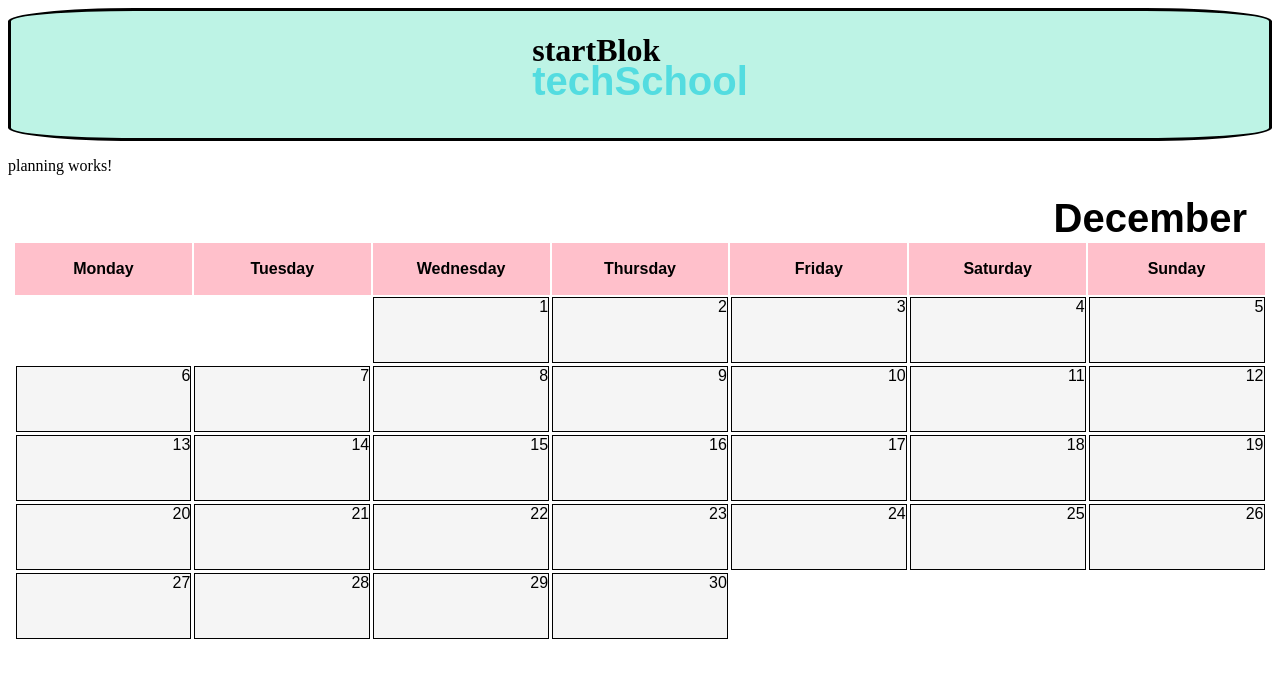
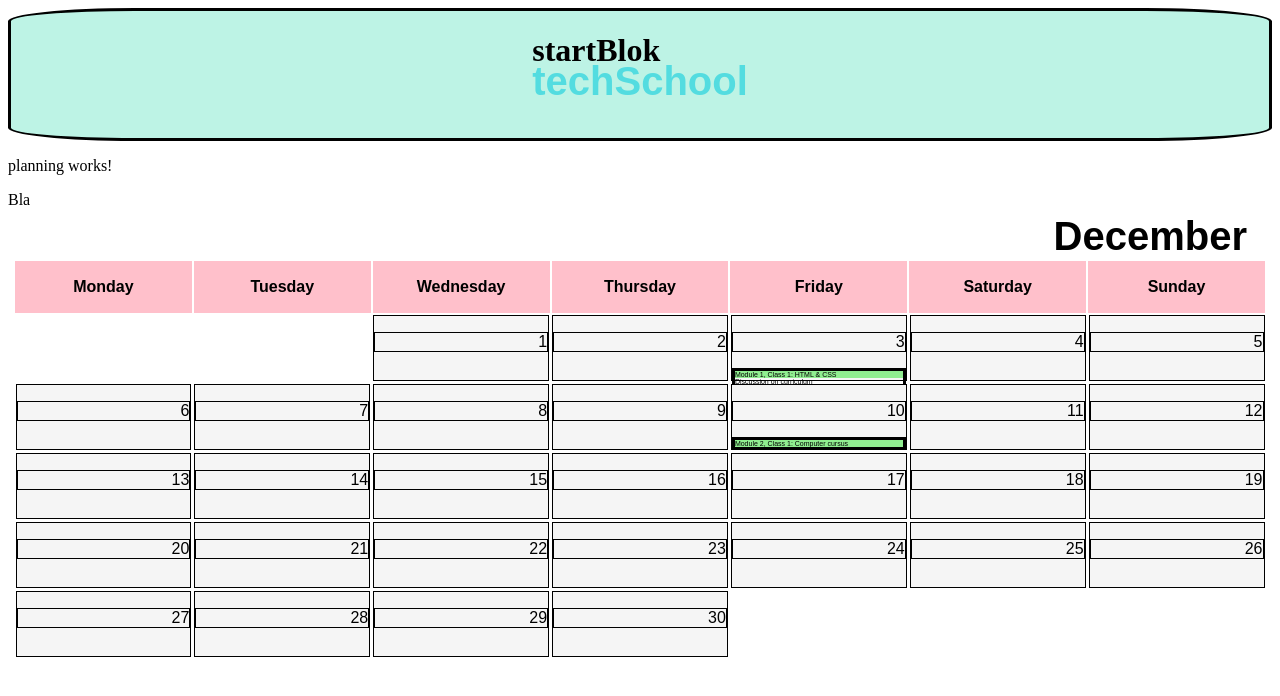
Before and after one commit to CharleeSF/techschool, an Angular app: page /planning in a window 1280 px wide. Shown: the top 696 px of the page. Built offline with nearby package versions, Linux system fonts and the light colour scheme.

Commit message:
Event reading from json file is working

```diff
--- a/src/app/app.module.ts
+++ b/src/app/app.module.ts
@@ -8,6 +8,7 @@ import { AppComponent } from './app.component';
 import { MainComponent } from 'app/main/main.component';
 import { PlanningComponent } from './planning/planning.component';
 import { CalendarComponent } from './calendar/calendar.component';
+import { EventService } from './calendar/events.service';
 
 @NgModule({
   declarations: [
@@ -25,7 +26,7 @@ import { CalendarComponent } from './calendar/calendar.component';
       { path: 'planning', component: PlanningComponent }
     ])
   ],
-  providers: [],
+  providers: [EventService],
   bootstrap: [AppComponent]
 })
 export class AppModule { }
--- a/src/app/calendar/calendar.component.css
+++ b/src/app/calendar/calendar.component.css
@@ -32,12 +32,28 @@ th {
     height: 4em;
     background-color: rgb(245, 245, 245);
     text-align: right;
+
+
 }
 
 #day-container:hover {
     background-color: lightgrey;
 }
 
-.invisible {
-    background-color: red;
+.events {
+    border: black solid;
 }
+.event {
+    font-size: 7px;
+    margin: 0px;
+    padding: 0px;
+    text-align: left;
+}
+
+#daynum {
+    border: black solid 1px;
+}
+
+.lecture {
+    background-color: lightgreen;
+}
--- a/src/app/calendar/calendar.component.html
+++ b/src/app/calendar/calendar.component.html
@@ -1,4 +1,5 @@
-<div id="calendar-container">
+Bla
+<div id="calendar-container" *ngIf="state!==undefined">
   <h3>{{monthNames[state.month-1]}}</h3>
   <table>
     <tr>
@@ -6,7 +7,14 @@
     </tr>
     <tr id="week-list" *ngFor="let week of state.weeks">
       <td id="day-list" *ngFor="let day of week.days">
-        <p id="day-container" *ngIf="day!==undefined">{{day.monthNum}}</p>
+        <section id="day-container" *ngIf="day!==undefined">
+          <p id="daynum">{{day.monthNum}}</p>
+          <section *ngIf="day.events.length>0" class="events">
+            <p *ngFor="let event of day.events" class="event" [class.lecture]="event.isLecture">
+              {{event.description}}
+            </p>
+          </section>
+        </section>
       </td>
     </tr>
   </table>
--- a/src/app/calendar/calendar.component.ts
+++ b/src/app/calendar/calendar.component.ts
@@ -1,4 +1,6 @@
 import { Component, OnInit } from '@angular/core';
+import { EventService } from './events.service';
+
 const NUMBER_OF_WEEKDAYS = 7;
 const MONTH_NAMES = ['January', 'February',
                     'March', 'April',
@@ -16,15 +18,25 @@ export class CalendarComponent implements OnInit {
 
   state: Month;
   monthNames: string[];
+  data: Map<String,Map<string,Array<Map<string, string>>>>;
 
-  constructor() { }
+  constructor(private eventService: EventService) { }
 
   ngOnInit() {
+    this.eventService.getEvents()
+        .subscribe(data =>
+          this.state = consumeData(this, year, month, data));
+
     let [year, month] = getNow();
-    this.state = new Month(year, month);
     this.monthNames = MONTH_NAMES;
+
   }
 
+  printEvents = getEvents;
+}
+
+function consumeData(object, year, month, data) {
+  return new Month(year, month, data);
 }
 
 class Month {
@@ -32,13 +44,13 @@ class Month {
   startDay: number;
   numDays: number;
   weeks: Week[];
-  constructor(year, month) {
+  constructor(year, month, data) {
     this.month = month;
     this.startDay = getStartDay(year, month); // on what day of the week falls the first day
     this.numDays = getNumDays(year, month);
     this.weeks = [];
     while ((this.weeks.length*NUMBER_OF_WEEKDAYS-this.startDay)<this.numDays) {
-      this.weeks.push(new Week(this.weeks.length, this.startDay, this.numDays));
+      this.weeks.push(new Week(data, year, this.month, this.weeks.length, this.startDay, this.numDays));
     }
   }
 }
@@ -46,7 +58,7 @@ class Month {
 class Week {
   weekNum: number;
   days: Day[];
-  constructor(numberOfWeeksSoFar, monthStartDay, numDays) {
+  constructor(data, year, month, numberOfWeeksSoFar, monthStartDay, numDays) {
     this.days = [];
     let startLoop = 1;
     if (numberOfWeeksSoFar == 0){
@@ -59,7 +71,7 @@ class Week {
       let dayNum = numberOfWeeksSoFar*NUMBER_OF_WEEKDAYS-monthStartDay;
 
       if ((dayNum + i) < numDays) {
-        this.days.push(new Day(dayNum+i+1, i));
+        this.days.push(new Day(data, year, month, dayNum+i+1, i));
       }
       else {
         this.days.push(undefined);
@@ -71,9 +83,24 @@ class Week {
 class Day {
   monthNum: number;
   weekNum: number;
-  constructor(monthNum, weekNum) {
+  events: Event[];
+  constructor(data, year, month, monthNum, weekNum) {
     this.monthNum = monthNum;
     this.weekNum = weekNum;
+    this.events = getEvents(data, year, month, this.monthNum);
+  }
+}
+
+class Event {
+  description: string;
+  start: [number, number];
+  end: [number, number];
+  isLecture: boolean;
+  constructor(description, start, end, isLecture) {
+    this.description = description;
+    this.start = start;
+    this.end = end;
+    this.isLecture = isLecture;
   }
 }
 
@@ -90,3 +117,26 @@ function getStartDay(year, month) {
 function getNumDays(year, month) {
   return 30;
 }
+
+function getEvents(data, year, month, dayNum) {
+  if (data!==undefined) {
+    let events = [];
+    let eventsJson = data[year][month][dayNum];
+    if (eventsJson!==undefined) {
+      for (event of eventsJson) {
+        console.log(event);
+        events.push(new Event(event["description"],
+                              [event["start_hours"], event["start_minutes"]],
+                              [event["stop_hours"], event["stop_minutes"]],
+                            event["isLecture"]));
+      }
+    }
+    return events;
+  }
+  else {
+    console.log("no data :(");
+    return [new Event("bla", [20,30], [21,30], false)];
+
+  }
+
+}
--- /dev/null
+++ b/src/app/calendar/events.service.ts
@@ -0,0 +1,14 @@
+import { Injectable } from '@angular/core';
+import { Http } from '@angular/http';
+import 'rxjs/add/operator/map';
+
+@Injectable()
+export class EventService {
+
+  constructor(private http: Http) { }
+
+  getEvents() {
+    return this.http.get('assets/mocks.json')
+          .map(response => response.json().eventsData);
+  }
+}
--- /dev/null
+++ b/src/assets/mocks.json
@@ -0,0 +1,36 @@
+{ "eventsData" : {
+    "2017" : {
+            "12" : {
+                "3" : [
+                    {
+                        "start_hours" : "15",
+                        "start_minutes" : "30",
+                        "end_hours" : "19",
+                        "end_minutes" : "00",
+                        "description" : "Module 1, Class 1: HTML & CSS",
+                        "isLecture" : true
+
+                    },
+                    {
+                        "start_hours" : "20",
+                        "start_minutes" : "00",
+                        "end_hours" : "21",
+                        "end_minutes" : "30",
+                        "description" : "Discussion on curriculum",
+                        "isLecture" : false
+                    }
+                ],
+                "10" : [
+                    {
+                        "start_hours" : "19",
+                        "start_minutes" : "15",
+                        "end_hours" : "21",
+                        "end_minutes" : "45",
+                        "description" : "Module 2, Class 1: Computer cursus",
+                        "isLecture" : true
+                    }
+                ]
+            }
+        }
+    }
+}
```
